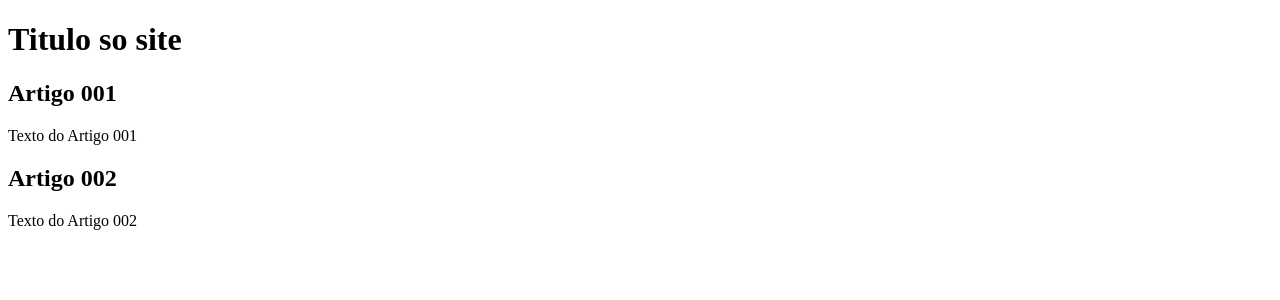
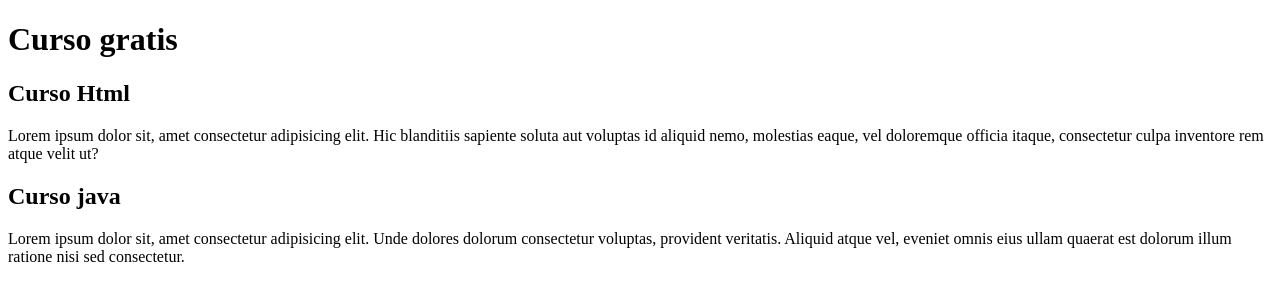
Before and after one commit to cleitondgon/projeto-site, a plain HTML site: page index.html in a window 1280 px wide. Drawn offline with Linux system fonts and the light colour scheme.

Commit message:
comecei a escrever conteudo

```diff
--- a/index.html
+++ b/index.html
@@ -8,15 +8,15 @@
 <body>
     <main>
         <header>
-            <h1>Titulo so site</h1>
+            <h1>Curso gratis</h1>
         </header>
         <article>
-            <h2>Artigo 001</h2>
-            <p>Texto do Artigo 001</p>
+            <h2>Curso Html</h2>
+            <p>Lorem ipsum dolor sit, amet consectetur adipisicing elit. Hic blanditiis sapiente soluta aut voluptas id aliquid nemo, molestias eaque, vel doloremque officia itaque, consectetur culpa inventore rem atque velit ut?</p>
         </article>
         <article>
-            <h2>Artigo 002</h2>
-            <p>Texto do Artigo 002</p>
+            <h2>Curso java</h2>
+            <p>Lorem ipsum dolor sit, amet consectetur adipisicing elit. Unde dolores dolorum consectetur voluptas, provident veritatis. Aliquid atque vel, eveniet omnis eius ullam quaerat est dolorum illum ratione nisi sed consectetur.</p>
         </article>
     </main>
 </body>
```
